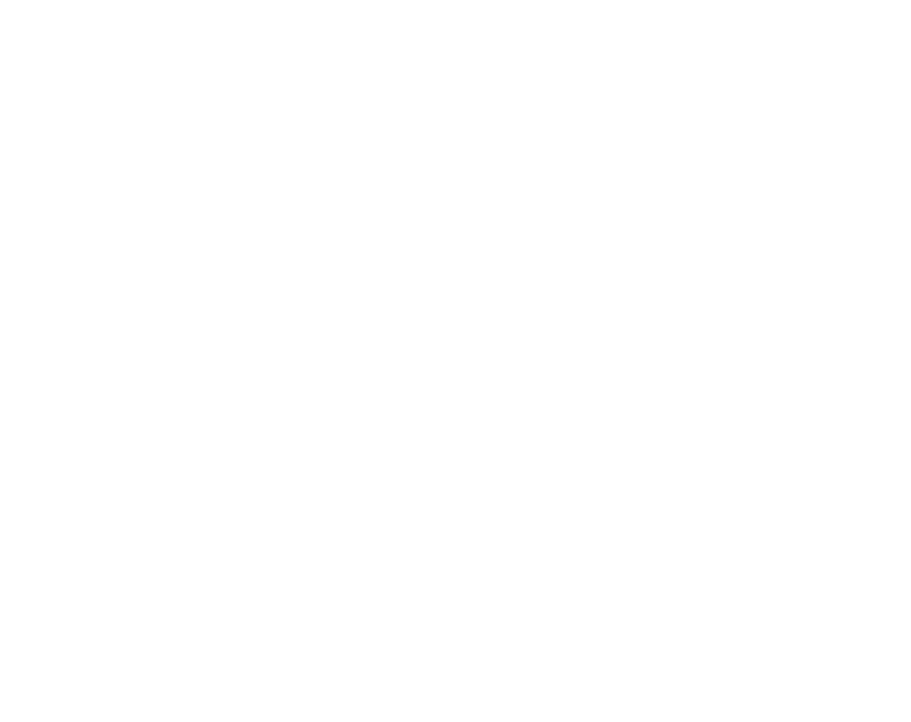
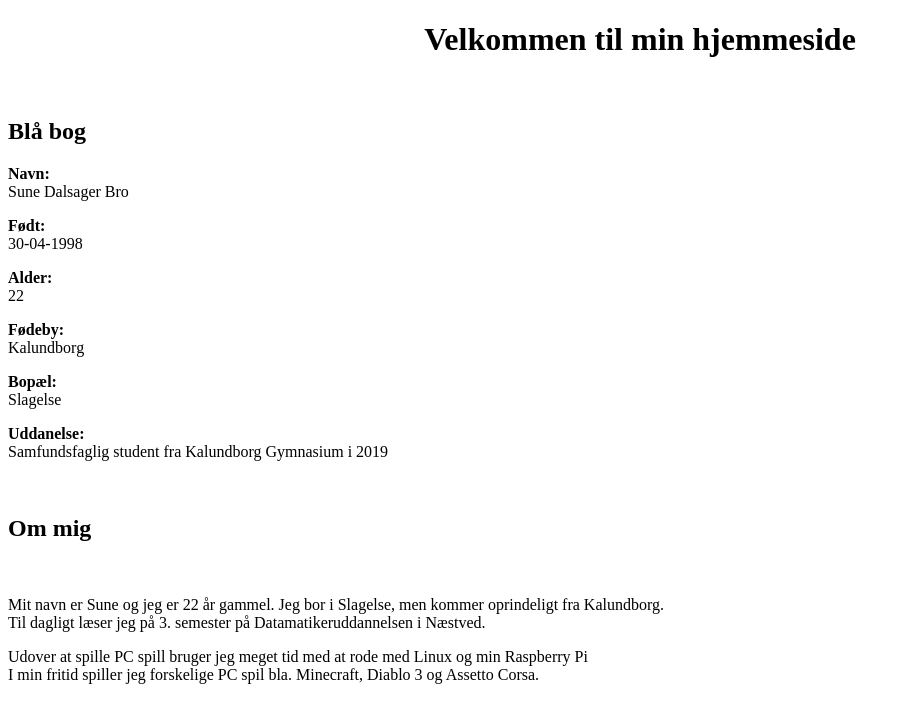
Before and after one commit to Sune1998/FullStack-prtojek, a plain HTML site: page index.html in a window 1280 px wide. Shown: the whole page, without its empty margins (0-911 px from the left). Drawn offline with Linux system fonts and the light colour scheme.

Commit message:
Added some more HTML

```diff
--- a/index.html
+++ b/index.html
@@ -3,9 +3,28 @@
 <head>
     <meta charset="UTF-8">
     <meta name="viewport" content="width=device-width, initial-scale=1.0">
+    <link rel="stylesheet" href="style.css">
     <title>Min hjemmeside</title>
 </head>
 <body>
+   <h1>Velkommen til min hjemmeside</h1>
+   <br>
+   <h2>Blå bog </h2>
+   <p><b>Navn:</b> <br> Sune Dalsager Bro</p>
+   <p><b>Født:</b> <br> 30-04-1998</p>
+   <p><b>Alder:</b> <br> 22</p>
+
+   <p><b>Fødeby:</b> <br> Kalundborg</p>
+   <p><b>Bopæl:</b> <br> Slagelse</p>
+   <p><b>Uddanelse:</b> <br> Samfundsfaglig student fra Kalundborg Gymnasium i 2019</p>
+   <!--Insæt billed her-->
+   <br>
+   <h2>Om mig</h2>
+   <br>
+   <p>Mit navn er Sune og jeg er 22 år gammel. Jeg bor i Slagelse, men kommer oprindeligt fra Kalundborg.
+       <br> Til dagligt læser jeg på 3. semester på Datamatikeruddannelsen i Næstved.<br>
+   <p>Udover at spille PC spill bruger jeg meget tid med at rode med Linux og min Raspberry Pi
+     <br>I min fritid spiller jeg forskelige PC spil bla. Minecraft, Diablo 3 og Assetto Corsa.</p>
 
 </body>
 </html>
--- /dev/null
+++ b/style.css
@@ -0,0 +1,3 @@
+h1 {
+    text-align: center;
+}
```
Also changed, not shown: emmner.html (+1 -0 lines), praktikvirksomheder.html (+1 -0 lines).
